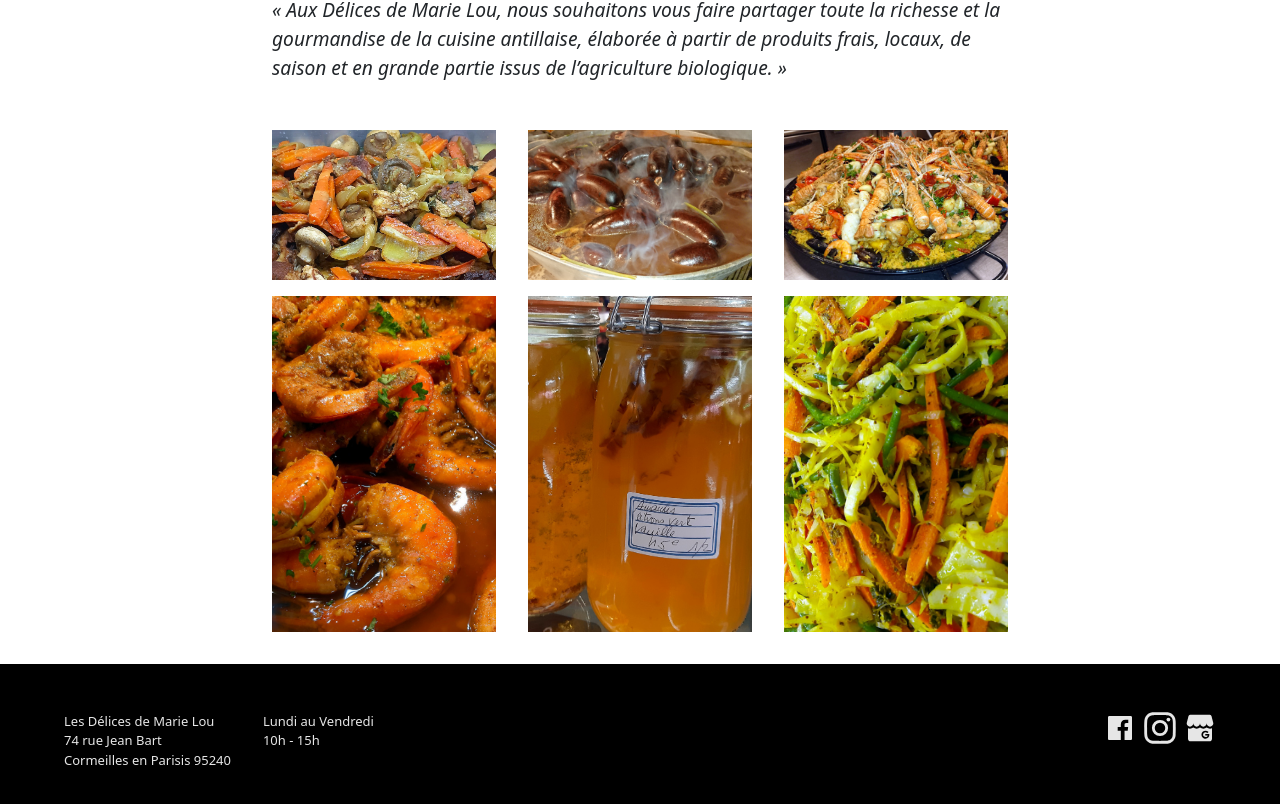
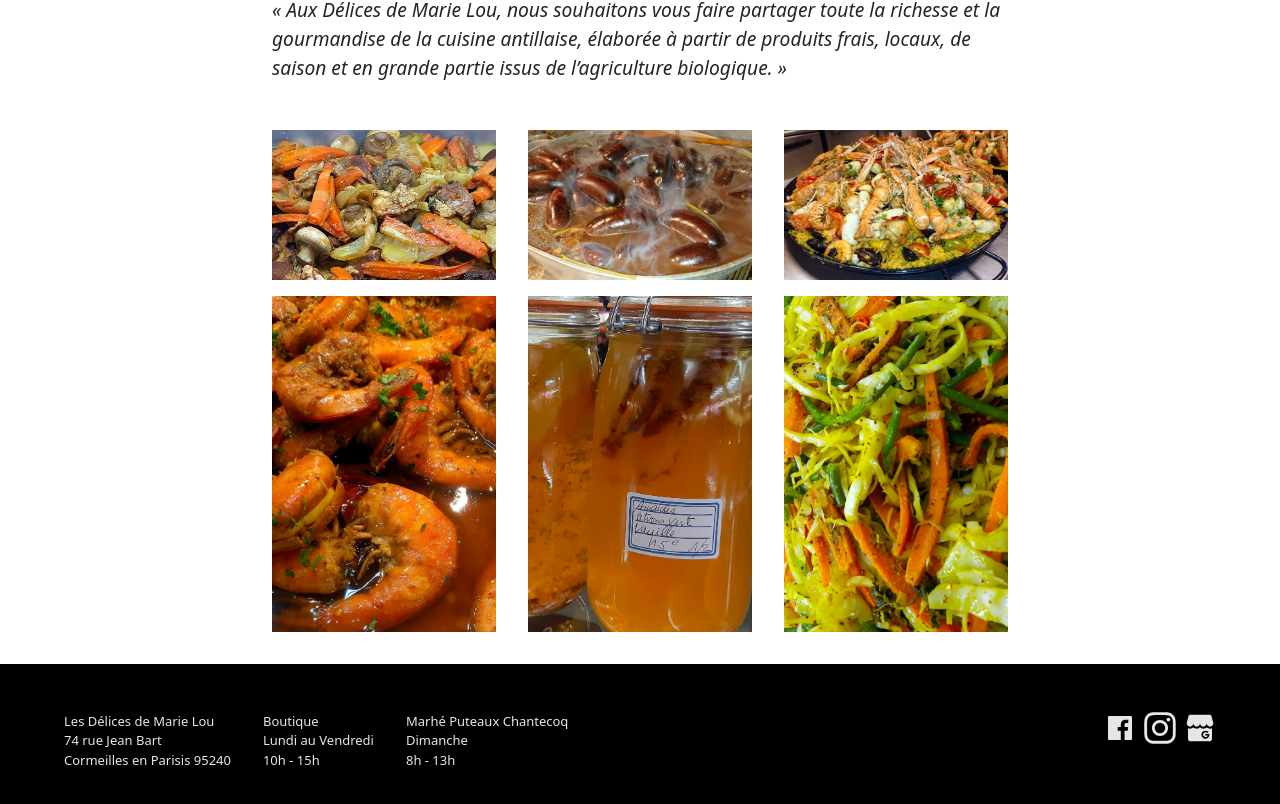
Before and after one commit to JuliePruvost/LesDelicesDeMarieLou, a Next.js app: page / in a window 1280 px wide. Shown: the part 492-1296 px from the top of the page. Built offline with nearby package versions, Linux system fonts and the light colour scheme.

Commit message:
google key

```diff
--- a/components/layout/footer/Footer.tsx
+++ b/components/layout/footer/Footer.tsx
@@ -63,10 +63,26 @@ export default function Footer() {
                 <div className={styles.footerInformation} style={{marginLeft: '4vh'}}>
                     <ul>
                         <li>
+                            Boutique
+                        </li>
+                        <li>
                             Lundi au Vendredi
                         </li>
                         <li>
                             10h - 15h
+                        </li>
+                    </ul>
+                </div>
+                <div className={styles.footerInformation} style={{marginLeft: '4vh'}}>
+                    <ul>
+                        <li>
+                            Marhé Puteaux Chantecoq
+                        </li>
+                        <li>
+                            Dimanche
+                        </li>
+                        <li>
+                            8h - 13h
                         </li>
                     </ul>
                 </div>
--- a/components/map/MapWrapper.tsx
+++ b/components/map/MapWrapper.tsx
@@ -4,7 +4,7 @@ import Marker from "./MapMarker";
 
 export default function MapWrapper({position, zoom}: {position: google.maps.LatLng|null|google.maps.LatLngLiteral, zoom: number}) {
     return (
-        <Wrapper apiKey={"AIzaSyBJHPDfhvexYER3fnLPq3pOZZhYgetU8K"}>
+        <Wrapper apiKey={"AIzaSyBJHPDfhvexYER3fnLPq3pOZZhYgetU8Kk"}>
             <Map center={position} zoom={zoom} style={{ flexGrow: "1", height: "100%" }}>
                 <Marker position={position} />
             </Map>
```
